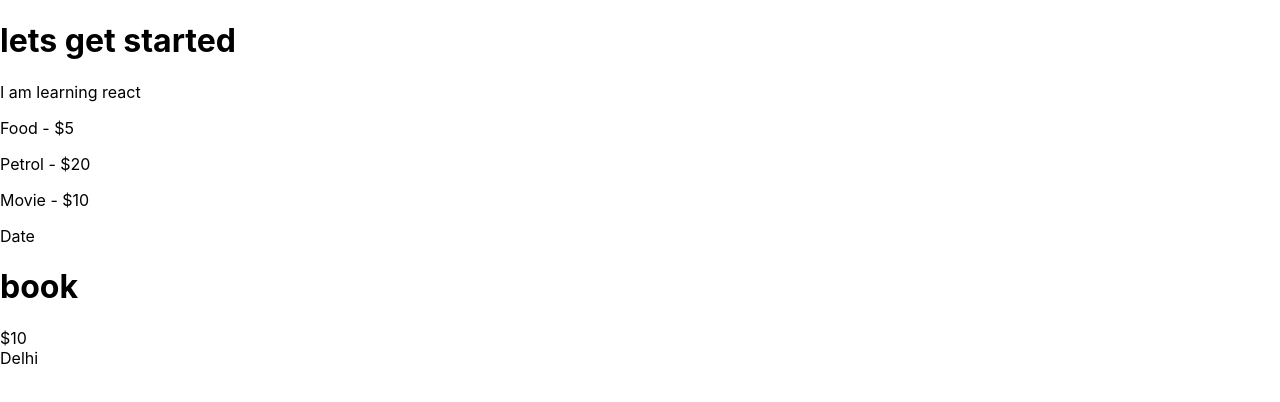
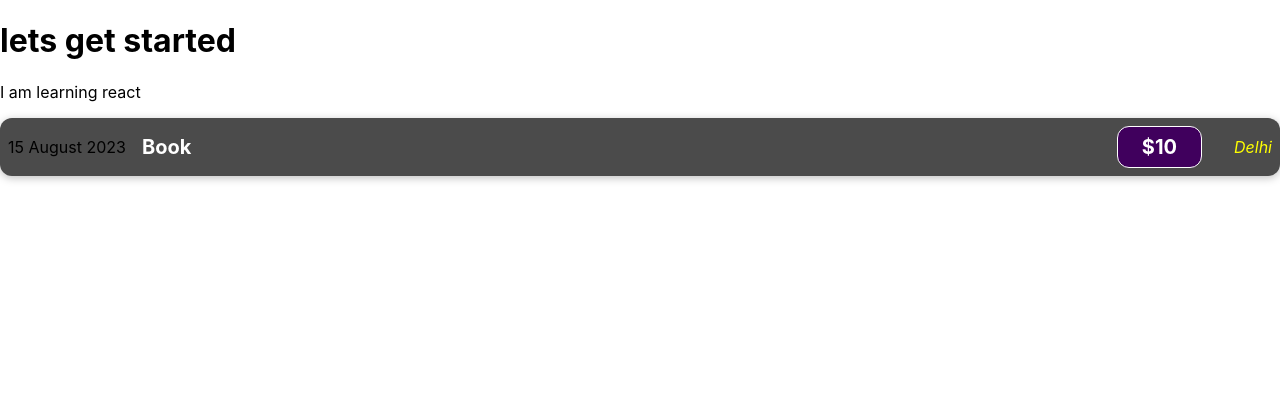
Before and after one commit to Kuldeep2804Yadav/ExpenseTracker, a React (Create React App) app: page / in a window 1280 px wide. Shown: the top 402 px of the page. Built offline with nearby package versions, Linux system fonts and the light colour scheme.

Commit message:
Added Style in componont

```diff
--- /dev/null
+++ b/src/components/ExpenseItem.css
@@ -0,0 +1,62 @@
+.expense-item {
+    display: flex;
+    justify-content: space-between;
+    align-items: center;
+    box-shadow: 0 2px 8px rgba(0, 0, 0, 0.25);
+    padding: 0.5rem;
+    margin: 1rem 0;
+    border-radius: 12px;
+    background-color: #4b4b4b;
+  }
+
+  .expense-item__location {
+    margin-left: 1rem;
+    color: yellow;
+    font-style: italic;
+  }
+
+  .expense-item__description {
+    display: flex;
+    flex-direction: column;
+    gap: 1rem;
+    align-items: flex-end;
+    flex-flow: column-reverse;
+    justify-content: flex-start;
+    flex: 1;
+  }
+
+  .expense-item h2 {
+    color: #3a3a3a;
+    font-size: 1rem;
+    flex: 1;
+    margin: 0 1rem;
+    color: white;
+  }
+
+  .expense-item__price {
+    font-size: 1rem;
+    font-weight: bold;
+    color: white;
+    background-color: #40005d;
+    border: 1px solid white;
+    padding: 0.5rem;
+    border-radius: 12px;
+  }
+
+  @media (min-width: 580px) {
+    .expense-item__description {
+      flex-direction: row;
+      align-items: center;
+      justify-content: flex-start;
+      flex: 1;
+    }
+
+    .expense-item__description h2 {
+      font-size: 1.25rem;
+    }
+
+    .expense-item__price {
+      font-size: 1.25rem;
+      padding: 0.5rem 1.5rem;
+    }
+  }
--- a/src/components/ExpenseItem.js
+++ b/src/components/ExpenseItem.js
@@ -1,15 +1,16 @@
-function ExpanseItem(){
-    return <div>
-        <p>Food - $5</p>
-        <p>Petrol - $20</p>
-        <p>Movie - $10</p>
-        <div>Date</div>
-        <div>
-            <h1>book</h1>
-            <div>$10</div>
-            <div>Delhi</div>
-        </div>
+import "./ExpenseItem.css";
+
+function ExpenseItem() {
+  return (
+    <div className="expense-item">
+      <div>15 August 2023</div>
+      <div className="expense-item__description">
+        <h2>Book</h2>
+        <div className="expense-item__price">$10</div>
+        <div className="expense-item__location">Delhi</div>
+      </div>
     </div>
+  );
 }
 
-export default ExpanseItem;
+export default ExpenseItem;
```
